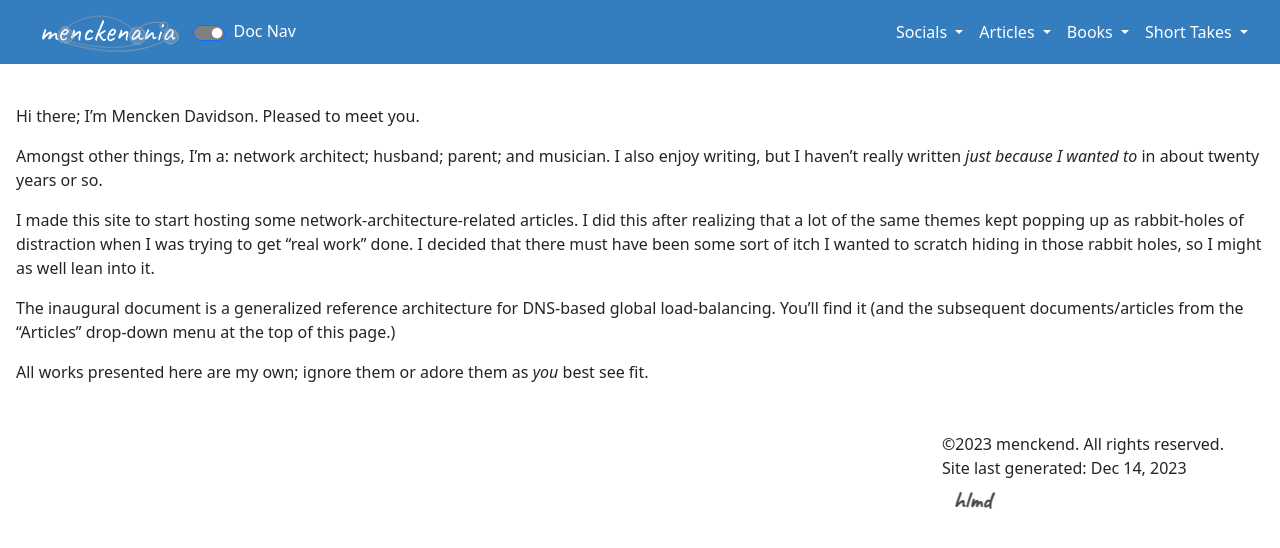
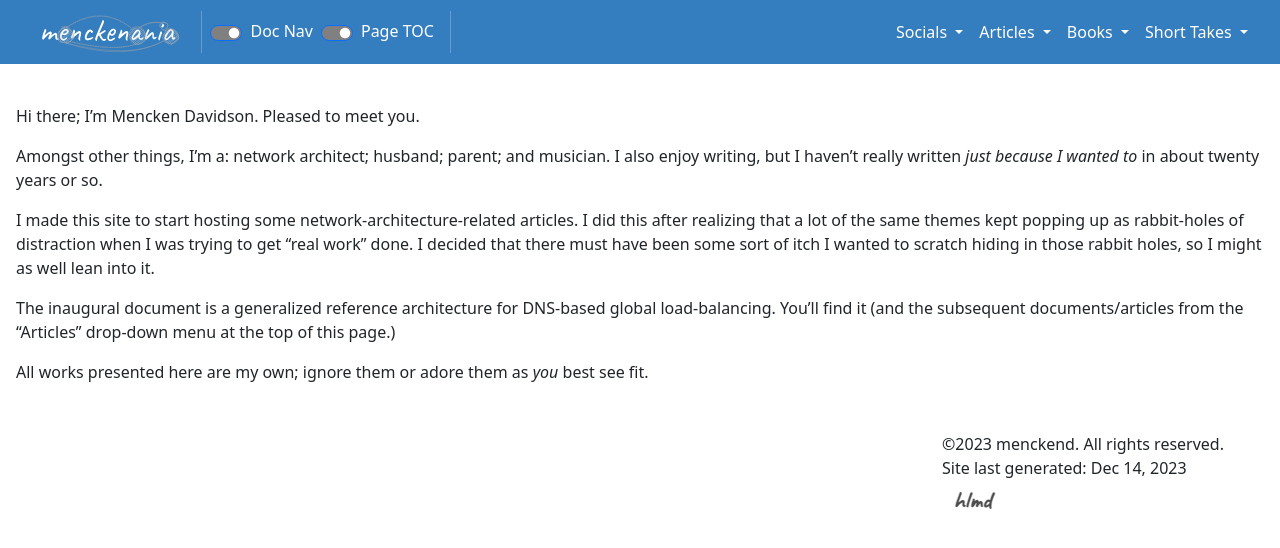
Before and after one commit to menckend/alpha, a Jekyll site: the page built from index.md, in a window 1280 px wide. Shown: the top 548 px of the page. Built offline with Jekyll 4.4.1, drawn with Linux system fonts in a browser that asks for light colours.

Commit message:
Update newtemplate-header.html

```diff
--- a/_includes/newtemplate-header.html
+++ b/_includes/newtemplate-header.html
@@ -6,10 +6,10 @@
 
     <ul class="navbar-nav flex-row flex-wrap bd-navbar-nav menck-topnav-text-color d-flex align-self-center justify-content-between">
       <div class="d-flex justify-content-between align-self-center flex-nowrap">
-        <!-- <li class="nav-item py-2 py-lg-1 col-lg-auto d-flex d-none d-sm-none d-lg-block d-xl-block d-md-none">
+        <li class="nav-item py-2 py-lg-1 col-lg-auto d-flex d-none d-sm-none d-lg-block d-xl-block d-md-none">
           <div class="vr d-none d-lg-flex h-100 mx-lg-2 menck-topnav-text-color"></div>
           <hr class="d-lg-none my-2 menck-topnav-text-color">
-        </li>-->
+        </li>
 
         <li class="nav-item py-2 py-lg-1 col-lg-auto menck-topnav-text-color  d-flex align-self-center">
           <div class="form-check form-switch d-flex align-self-center menck-topnav-text-color">
@@ -17,18 +17,18 @@
             <label class="form-check-label menck-tn-toggle-label menck-topnav-text-color d-flex align-self-center" for="MenckSidebarToggle" style="padding:8px;"> Doc Nav</label>
           </div>
         </li>
-<!--
+
         <li class="nav-item py-2 py-lg-1 col-lg-auto menck-topnav-text-color d-flex align-self-center">
           <div class="form-check form-switch d-flex align-self-center menck-topnav-text-color ">
             <input class="form-check-input menck-tn-toggle-control menck-topnav-text-color d-flex align-self-center" type="checkbox" id="MenckRightbarToggle" data-bs-target="#MenckRightbar" data-target="#MenckRightbar" data-bs-toggle="collapse" style="background-color:grey;">
             <label class="form-check-label menck-tn-toggle-label menck-topnav-text-color d-flex align-self-center" for="MenckRightbarToggle" style="padding:8px;"> Page TOC </label>
           </div>
         </li>
--->
-        <!-- <li class="nav-item py-2 py-lg-1 col-lg-auto d-flex d-xs-none d-lg-block d-xxl-block">
+
+        <li class="nav-item py-2 py-lg-1 col-lg-auto d-flex d-xs-none d-lg-block d-xxl-block">
           <div class="vr d-none d-lg-flex h-100 mx-lg-2 menck-topnav-text-color"></div>
           <hr class="d-lg-none my-2 menck-topnav-text-color">
-        </li>-->
+        </li>
       </div>
     </ul>
 
```
